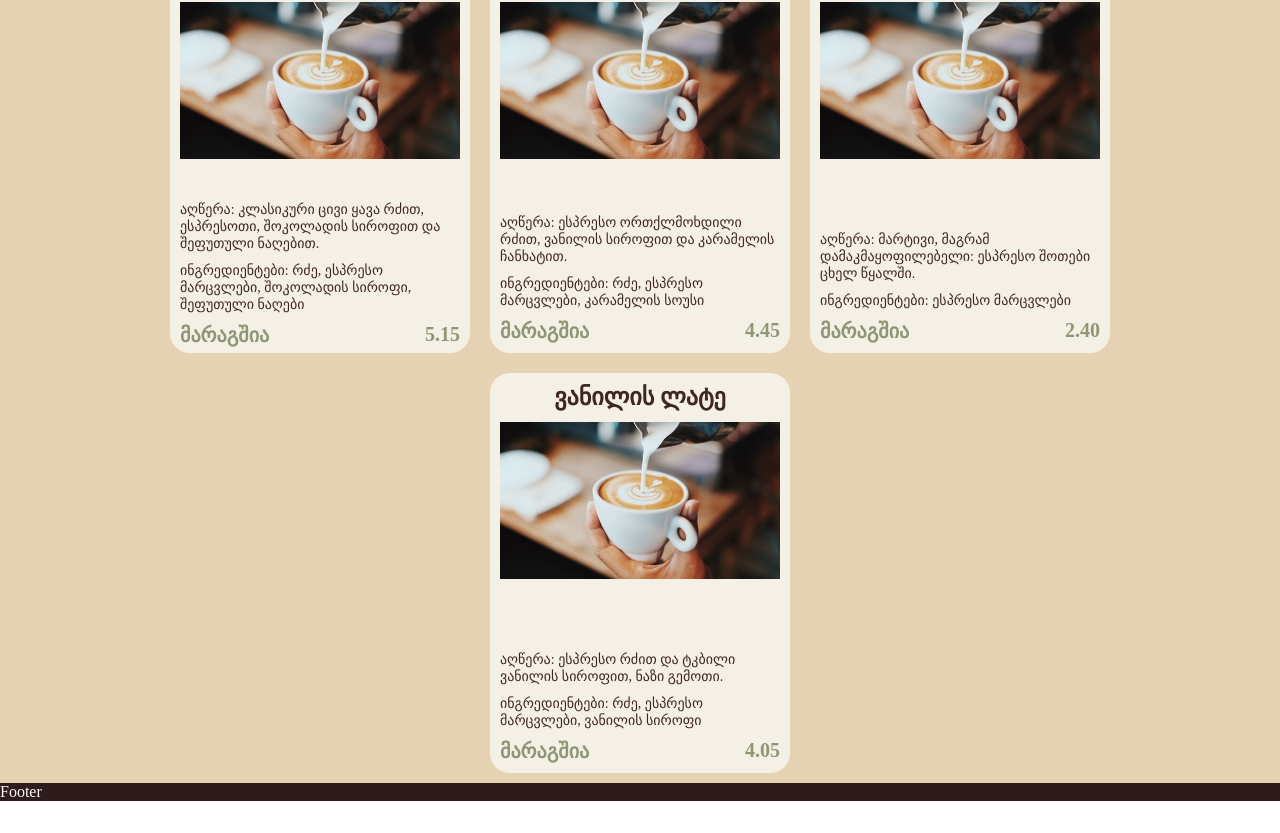
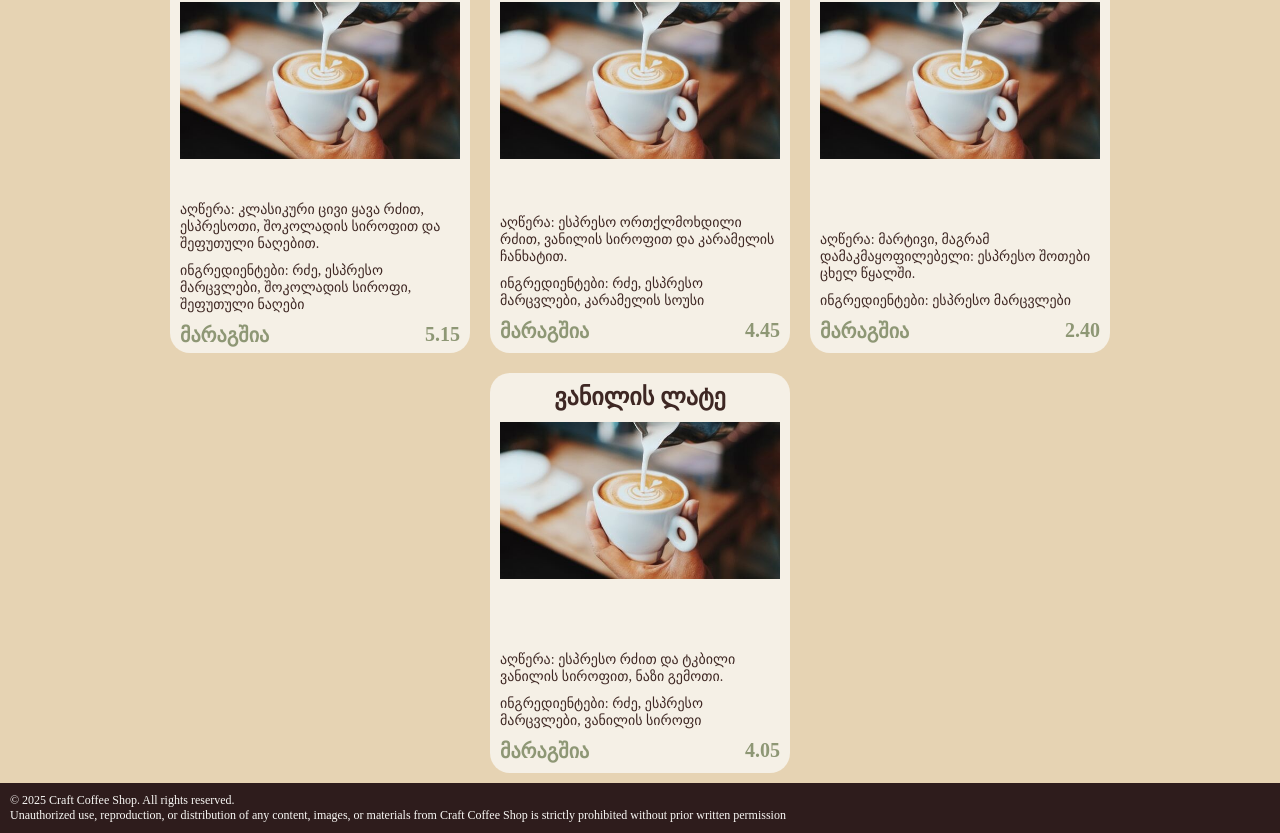
Before and after one commit to Kattar1n/craft-coffee-shop, a React (Vite) app: page / in a window 1280 px wide. Shown: the part 478-1311 px from the top of the page. Before the commit the page ends 1279 px from the top, so only its background shows below. Built offline with nearby package versions, Linux system fonts and the light colour scheme; data requests are answered from the project's data file.

Commit message:
Update Footer.jsx

```diff
--- a/front-end/src/components/Footer.jsx
+++ b/front-end/src/components/Footer.jsx
@@ -9,11 +9,20 @@ const StyledFooterWrapper = styled.footer`
     color: #FAF9F6;
     display: grid;
 `
+const StyledCopyrightText = styled.span`
+  font-size: 12px;
+  margin: 10px;
+  width: calc(100% - 20px);
+`
 
 const Footer = () => {
   return (
-    <StyledFooterWrapper>Footer</StyledFooterWrapper>
-  )
-}
+    <StyledFooterWrapper>
+      <StyledCopyrightText>
+      © 2025 Craft Coffee Shop. All rights reserved. <br />
+      Unauthorized use, reproduction, or distribution of any content, images, or materials from Craft Coffee Shop is strictly prohibited without prior written permission
+    </StyledCopyrightText>
+</StyledFooterWrapper>
+)}
 
 export default Footer
```
